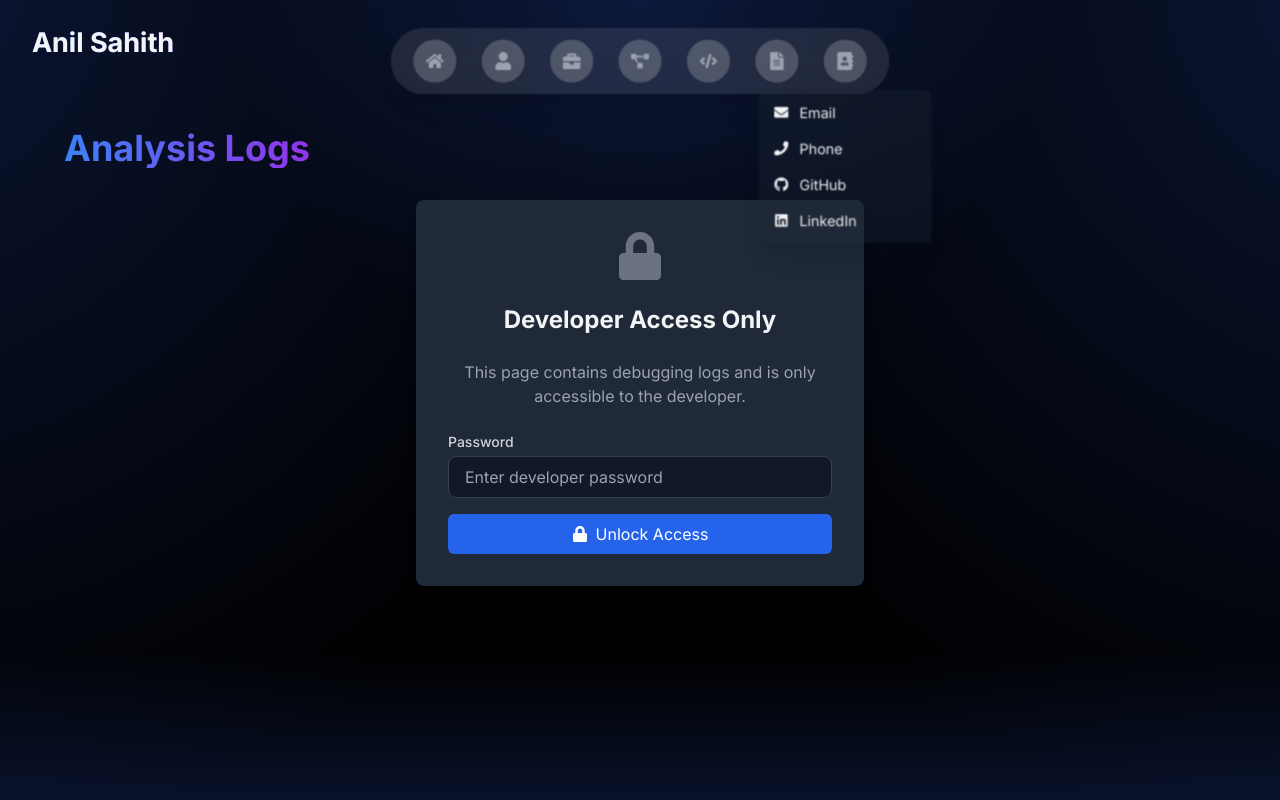
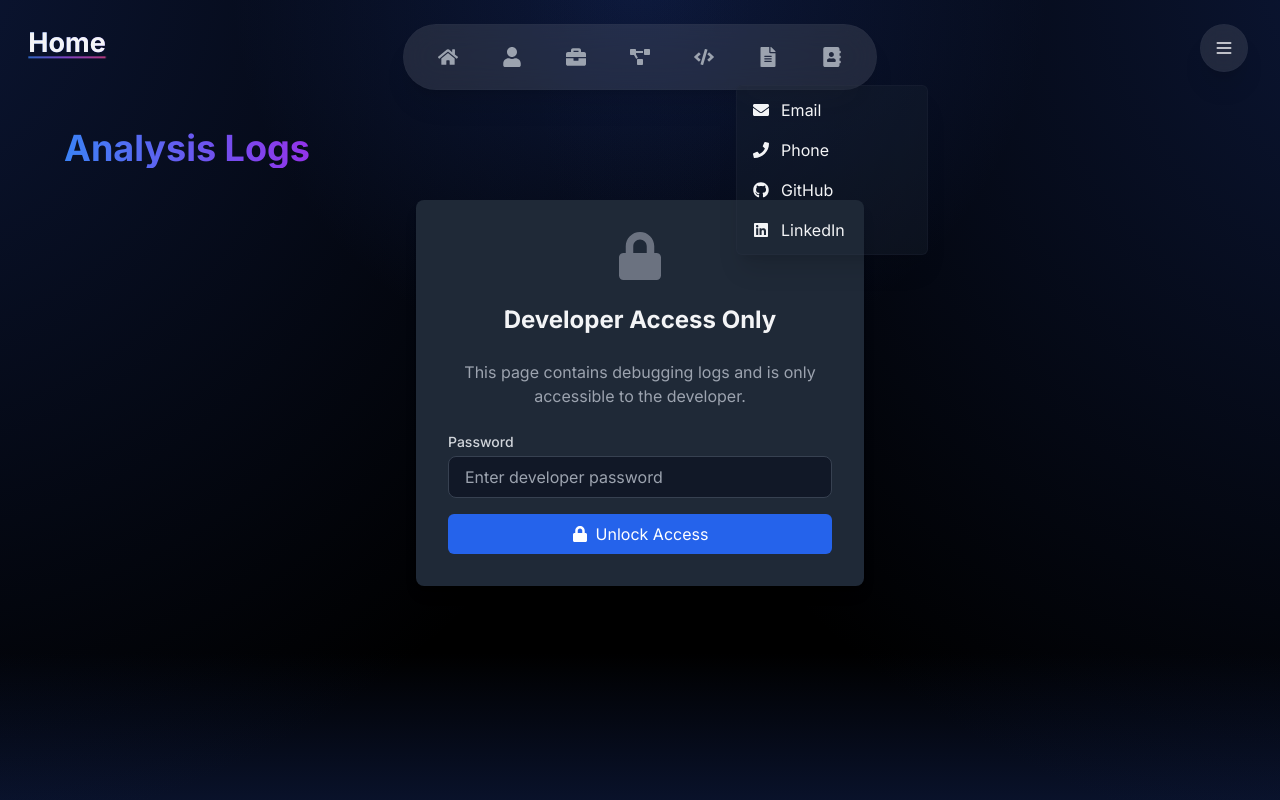
Before and after one commit to sahit1011/My_Portfolio, a Next.js app: page /logs in a window 1280 px wide. Both pictures are taken after a click on the button 845 px from the left and 61 px from the top of the page. Built offline with nearby package versions, Linux system fonts and the light colour scheme.

Commit message:
feat: enhance navbar with floating icons, dynamic page titles, and improved positioning

```diff
--- a/src/components/layout/Navbar.tsx
+++ b/src/components/layout/Navbar.tsx
@@ -2,7 +2,8 @@
 
 import Link from 'next/link';
 import { useState, useEffect, useRef } from 'react';
-import { FaGithub, FaLinkedin, FaEnvelope, FaPhone, FaAddressBook, FaHome, FaUser, FaBriefcase, FaCode, FaFileAlt, FaAddressCard, FaProjectDiagram } from 'react-icons/fa';
+import { usePathname } from 'next/navigation';
+import { FaGithub, FaLinkedin, FaEnvelope, FaPhone, FaAddressBook, FaHome, FaUser, FaBriefcase, FaCode, FaFileAlt, FaProjectDiagram } from 'react-icons/fa';
 import CopyTooltip from '../ui/CopyTooltip';
 import ExpandingText from '../ui/ExpandingText';
 import ShinyText from '../ShinyText';
@@ -18,8 +19,8 @@ import {
 const Navbar = () => {
   const [isContactDropdownOpen, setIsContactDropdownOpen] = useState(false);
   const [isMobileMenuOpen, setIsMobileMenuOpen] = useState(false);
-  const [hoveredItem, setHoveredItem] = useState<string | null>(null);
   const dropdownRef = useRef<HTMLDivElement>(null);
+  const pathname = usePathname();
 
   // Get content from the centralized content management system
   const personalInfo = getPersonalInfo();
@@ -35,10 +36,22 @@ const Navbar = () => {
     { href: '/resume-parser', label: navigation.aiResumeMatch, icon: FaFileAlt, description: 'AI Resume Parser' },
   ];
 
+  // Get current page title
+  const getCurrentPageTitle = () => {
+    const currentItem = navItems.find(item => item.href === pathname);
+    return currentItem ? currentItem.label : 'Home';
+  };
+
   // Handle click outside to close dropdown and mobile menu
   useEffect(() => {
     const handleClickOutside = (event: MouseEvent) => {
       if (dropdownRef.current && !dropdownRef.current.contains(event.target as Node)) {
+        setIsContactDropdownOpen(false);
+      }
+      // Close mobile menu if clicking outside
+      const mobileMenu = document.querySelector('.md\\:hidden.fixed.top-20.right-6');
+      if (mobileMenu && !mobileMenu.contains(event.target as Node) && !(event.target as Element).closest('.absolute.top-6.right-6')) {
+        setIsMobileMenuOpen(false);
         setIsContactDropdownOpen(false);
       }
     };
@@ -58,16 +71,13 @@ const Navbar = () => {
     setIsMobileMenuOpen(!isMobileMenuOpen);
   };
 
-  const closeMobileMenu = () => {
-    setIsMobileMenuOpen(false);
-  };
 
 
   return (
     <>
-      {/* Logo in top left corner */}
+      {/* Current Page Title in top left corner */}
       <div className="absolute top-6 left-6 z-50 pointer-events-none scale-[0.9]">
-        <Link href="/" className="text-3xl font-bold pointer-events-auto">
+        <div className="text-3xl font-bold pointer-events-auto relative">
           <ExpandingText
             gradientColors={['#3b82f6', '#8b5cf6', '#ec4899']}
             expandScale={1.03}
@@ -75,39 +85,149 @@ const Navbar = () => {
             textShadow={true}
             glowIntensity={0.4}
           >
-            {personalInfo.displayName}
+            {getCurrentPageTitle()}
           </ExpandingText>
-        </Link>
+          {/* Underline animation */}
+          <div className="absolute bottom-0 left-0 w-full h-0.5 bg-gradient-to-r from-blue-500 via-purple-500 to-pink-500 animate-pulse"></div>
+        </div>
       </div>
 
-      {/* Floating Dock */}
-      <nav className="fixed top-6 left-1/2 transform -translate-x-1/2 scale-[0.9] z-50">
-        <div className="relative bg-white/15 dark:bg-white/10 backdrop-blur-lg border border-white/5 dark:border-gray-700/15 rounded-full px-6 py-3 shadow-xl">
-          {/* Navigation Icons */}
-          <div className="flex items-center space-x-7">
+      {/* Desktop Floating Navbar */}
+      <div className="fixed top-6 left-1/2 transform -translate-x-1/2 z-50 hidden md:flex">
+        <div className="flex space-x-6 bg-white/15 dark:bg-white/10 backdrop-blur-lg border border-white/5 dark:border-gray-700/15 rounded-full px-6 py-3 shadow-xl">
+          {navItems.map((item) => {
+            const IconComponent = item.icon;
+            return (
+              <div key={item.href} className="relative group">
+                <Link
+                  href={item.href}
+                  className="flex items-center justify-center w-10 h-10 rounded-full hover:bg-white/20 dark:hover:bg-gray-700/20 transition-all duration-300 hover:scale-110"
+                >
+                  <IconComponent size={20} className="text-gray-600 dark:text-gray-400 transition-colors duration-300" />
+                </Link>
+                {/* Tooltip on hover */}
+                <div className="absolute top-full left-1/2 transform -translate-x-1/2 mt-6 opacity-0 group-hover:opacity-100 transition-opacity duration-300 pointer-events-none z-50">
+                  <ShinyText
+                    speed={2}
+                    className="text-base font-medium whitespace-nowrap"
+                  >
+                    {item.label}
+                  </ShinyText>
+                </div>
+              </div>
+            );
+          })}
+          {/* Contact Icon */}
+          <div className="relative group">
+            <button
+              onClick={toggleContactDropdown}
+              className="flex items-center justify-center w-10 h-10 rounded-full hover:bg-white/20 dark:hover:bg-gray-700/20 transition-all duration-300 hover:scale-110"
+            >
+              <FaAddressBook size={20} className="text-gray-600 dark:text-gray-400 transition-colors duration-300" />
+            </button>
+            {/* Tooltip for Contact */}
+            <div className="absolute top-full left-1/2 transform -translate-x-1/2 mt-6 opacity-0 group-hover:opacity-100 transition-opacity duration-300 pointer-events-none z-50">
+              <ShinyText
+                speed={2}
+                className="text-base font-medium whitespace-nowrap"
+              >
+                Contact
+              </ShinyText>
+            </div>
+            {isContactDropdownOpen && (
+              <div className="absolute top-full left-1/2 transform -translate-x-1/2 mt-2 w-48 bg-white/30 dark:bg-gray-800/30 backdrop-blur-lg rounded-md shadow-xl py-1 z-50 border border-white/15 dark:border-gray-700/15">
+                <div className="px-4 py-2 text-gray-900 dark:text-gray-100 hover:bg-white/10 dark:hover:bg-gray-700/10 transition-colors duration-150">
+                  <CopyTooltip
+                    id="email-tooltip-desktop"
+                    text={personalInfo.email}
+                    isEmail={true}
+                    label={
+                      <div className="flex items-center">
+                        <FaEnvelope size={16} className="mr-3" /> Email
+                      </div>
+                    }
+                  />
+                </div>
+                <div className="px-4 py-2 text-gray-900 dark:text-gray-100 hover:bg-white/10 dark:hover:bg-gray-700/10 transition-colors duration-150">
+                  <CopyTooltip id="phone-tooltip-desktop" text={personalInfo.phone} label={
+                     <div className="flex items-center">
+                      <FaPhone size={16} className="mr-3" /> Phone
+                    </div>
+                  } />
+                </div>
+                <a
+                  href={getGithubUrl()}
+                  target="_blank"
+                  rel="noopener noreferrer"
+                  className="block px-4 py-2 text-gray-900 dark:text-gray-100 hover:bg-white/10 dark:hover:bg-gray-700/10 transition-colors duration-150"
+                  title="GitHub"
+                >
+                  <div className="flex items-center">
+                    <FaGithub size={16} className="mr-3" /> GitHub
+                  </div>
+                </a>
+                <a
+                  href={getLinkedinUrl()}
+                  target="_blank"
+                  rel="noopener noreferrer"
+                  className="block px-4 py-2 text-gray-900 dark:text-gray-100 hover:bg-white/10 dark:hover:bg-gray-700/10 transition-colors duration-150"
+                  title="LinkedIn"
+                >
+                  <div className="flex items-center">
+                    <FaLinkedin size={16} className="mr-3" /> LinkedIn
+                  </div>
+                </a>
+              </div>
+            )}
+          </div>
+        </div>
+      </div>
+
+      {/* Mobile Menu Button */}
+      <div className="absolute top-6 right-8 z-50">
+        <button
+          onClick={toggleMobileMenu}
+          className="flex items-center justify-center w-12 h-12 rounded-full bg-white/15 dark:bg-white/10 backdrop-blur-lg border border-white/5 dark:border-gray-700/15 shadow-xl hover:bg-white/20 dark:hover:bg-gray-700/20 transition-all duration-300 hover:scale-110"
+          aria-label="Toggle mobile menu"
+        >
+          <svg
+            xmlns="http://www.w3.org/2000/svg"
+            className={`h-5 w-5 transition-transform duration-300 ${isMobileMenuOpen ? 'rotate-90' : ''}`}
+            fill="none"
+            viewBox="0 0 24 24"
+            stroke="currentColor"
+          >
+            {isMobileMenuOpen ? (
+              <path strokeLinecap="round" strokeLinejoin="round" strokeWidth={2} d="M6 18L18 6M6 6l12 12" />
+            ) : (
+              <path strokeLinecap="round" strokeLinejoin="round" strokeWidth={2} d="M4 6h16M4 12h16M4 18h16" />
+            )}
+          </svg>
+        </button>
+      </div>
+
+      {/* Mobile Menu Dropdown */}
+      {isMobileMenuOpen && (
+        <>
+          {/* Backdrop Blur */}
+          <div className="fixed inset-0 bg-black/20 backdrop-blur-sm z-40" onClick={() => setIsMobileMenuOpen(false)} />
+
+          <div className="fixed top-20 right-6 z-50">
+            <div className="bg-white/15 dark:bg-white/10 backdrop-blur-lg border border-white/5 dark:border-gray-700/15 rounded-lg shadow-xl p-4">
+              {/* Navigation Icons - Vertical Layout with Text */}
+              <div className="flex flex-col space-y-3">
                 {navItems.map((item) => {
                   const IconComponent = item.icon;
                   return (
                     <div key={item.href} className="relative">
                       <Link
                         href={item.href}
-                    className="flex items-center justify-center w-12 h-12 rounded-full bg-white/20 dark:bg-white/12 hover:bg-white/30 dark:hover:bg-gray-700/20 transition-all duration-300 hover:scale-125 group"
-                    onMouseEnter={() => setHoveredItem(item.href)}
-                    onMouseLeave={() => setHoveredItem(null)}
+                        className="flex items-center px-3 py-2 rounded-md text-gray-900 dark:text-gray-100 hover:bg-white/20 dark:hover:bg-gray-700/20 transition-all duration-300"
+                        onClick={() => setIsMobileMenuOpen(false)}
                       >
-                    <IconComponent size={20} className="text-gray-600 dark:text-gray-400 transition-colors duration-300" />
+                        <IconComponent size={18} className="mr-3 text-gray-600 dark:text-gray-400 transition-colors duration-300" />
+                        <span className="text-sm font-medium">{item.label}</span>
                       </Link>
-                  {/* Tooltip */}
-                  {hoveredItem === item.href && (
-                    <div className="absolute top-full left-1/2 transform -translate-x-1/2 mt-4 z-50">
-                      <ShinyText
-                        speed={2}
-                        className="text-lg font-medium"
-                      >
-                        {item.description}
-                      </ShinyText>
-                    </div>
-                  )}
                     </div>
                   );
                 })}
@@ -116,24 +236,12 @@ const Navbar = () => {
                 <div className="relative" ref={dropdownRef}>
                   <button
                     onClick={toggleContactDropdown}
-                className="flex items-center justify-center w-12 h-12 rounded-full bg-white/20 dark:bg-white/12 hover:bg-white/30 dark:hover:bg-gray-700/20 transition-all duration-300 hover:scale-125 group"
-                onMouseEnter={() => setHoveredItem('contact')}
-                onMouseLeave={() => setHoveredItem(null)}
+                    className="flex items-center w-full px-3 py-2 rounded-md text-gray-900 dark:text-gray-100 hover:bg-white/20 dark:hover:bg-gray-700/20 transition-all duration-300"
                     title="Contact Information"
                   >
-                <FaAddressBook size={20} className="text-gray-600 dark:text-gray-400 transition-colors duration-300" />
+                    <FaAddressBook size={18} className="mr-3 text-gray-600 dark:text-gray-400 transition-colors duration-300" />
+                    <span className="text-sm font-medium">Contact</span>
                   </button>
-              {/* Tooltip for Contact */}
-              {hoveredItem === 'contact' && (
-                <div className="absolute top-full left-1/2 transform -translate-x-1/2 mt-4 z-50">
-                  <ShinyText
-                    speed={2}
-                    className="text-lg font-medium"
-                  >
-                    Get In Touch
-                  </ShinyText>
-                </div>
-              )}
                   {isContactDropdownOpen && (
                     <div className="absolute top-full left-1/2 transform -translate-x-1/2 mt-2 w-48 bg-white/30 dark:bg-gray-800/30 backdrop-blur-lg rounded-md shadow-xl py-1 z-50 border border-white/15 dark:border-gray-700/15">
                       <div className="px-4 py-2 text-gray-900 dark:text-gray-100 hover:bg-white/10 dark:hover:bg-gray-700/10 transition-colors duration-150">
@@ -181,56 +289,12 @@ const Navbar = () => {
                   )}
                 </div>
 
-            {/* Mobile menu button */}
-            <button
-              onClick={toggleMobileMenu}
-              className="md:hidden flex items-center justify-center w-12 h-12 rounded-full bg-white/5 dark:bg-gray-800/5 hover:bg-white/20 dark:hover:bg-gray-700/20 transition-all duration-300 hover:scale-110"
-              aria-label="Toggle mobile menu"
-            >
-              <svg
-                xmlns="http://www.w3.org/2000/svg"
-                className={`h-5 w-5 transition-transform duration-300 ${isMobileMenuOpen ? 'rotate-90' : ''}`}
-                fill="none"
-                viewBox="0 0 24 24"
-                stroke="currentColor"
-              >
-                {isMobileMenuOpen ? (
-                  <path strokeLinecap="round" strokeLinejoin="round" strokeWidth={2} d="M6 18L18 6M6 6l12 12" />
-                ) : (
-                  <path strokeLinecap="round" strokeLinejoin="round" strokeWidth={2} d="M4 6h16M4 12h16M4 18h16" />
-                )}
-              </svg>
-            </button>
               </div>
             </div>
+          </div>
+        </>
+      )}
 
-        {/* Mobile Menu */}
-        {isMobileMenuOpen && (
-          <div className="md:hidden mt-4 bg-white/20 dark:bg-white/10 backdrop-blur-lg border border-white/15 dark:border-gray-700/15 rounded-lg shadow-xl">
-            <div className="px-4 py-2 space-y-1">
-              {navItems.map((item) => (
-                <Link
-                  key={item.href}
-                  href={item.href}
-                  className="flex items-center px-3 py-2 rounded-md text-base font-medium text-gray-900 dark:text-gray-100 hover:bg-white/20 dark:hover:bg-gray-700/20 transition-colors duration-300"
-                  onClick={closeMobileMenu}
-                >
-                  <item.icon size={18} className="mr-3" />
-                  {item.label}
-                </Link>
-              ))}
-              <Link
-                href="/contact"
-                className="flex items-center px-3 py-2 rounded-md text-base font-medium text-gray-900 dark:text-gray-100 hover:bg-white/20 dark:hover:bg-gray-700/20 transition-colors duration-300"
-                onClick={closeMobileMenu}
-              >
-                <FaAddressCard size={18} className="mr-3" />
-                {navigation.contact}
-              </Link>
-            </div>
-          </div>
-        )}
-      </nav>
     </>
   );
 };
```
Also changed, not shown: src/components/terminal/Terminal.tsx (+5 -2 lines). Lines whose indentation alone changed are shown as unchanged.
